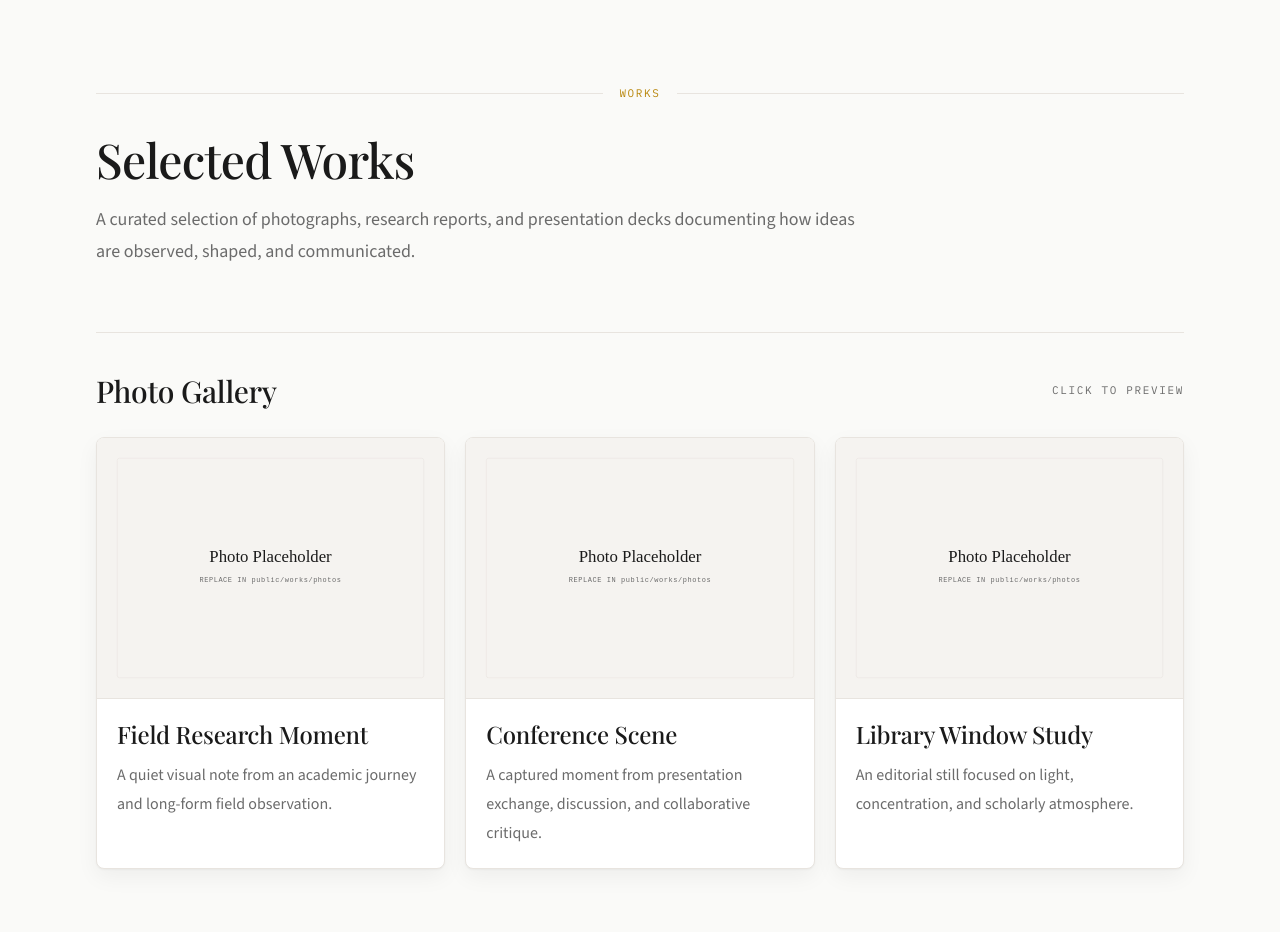
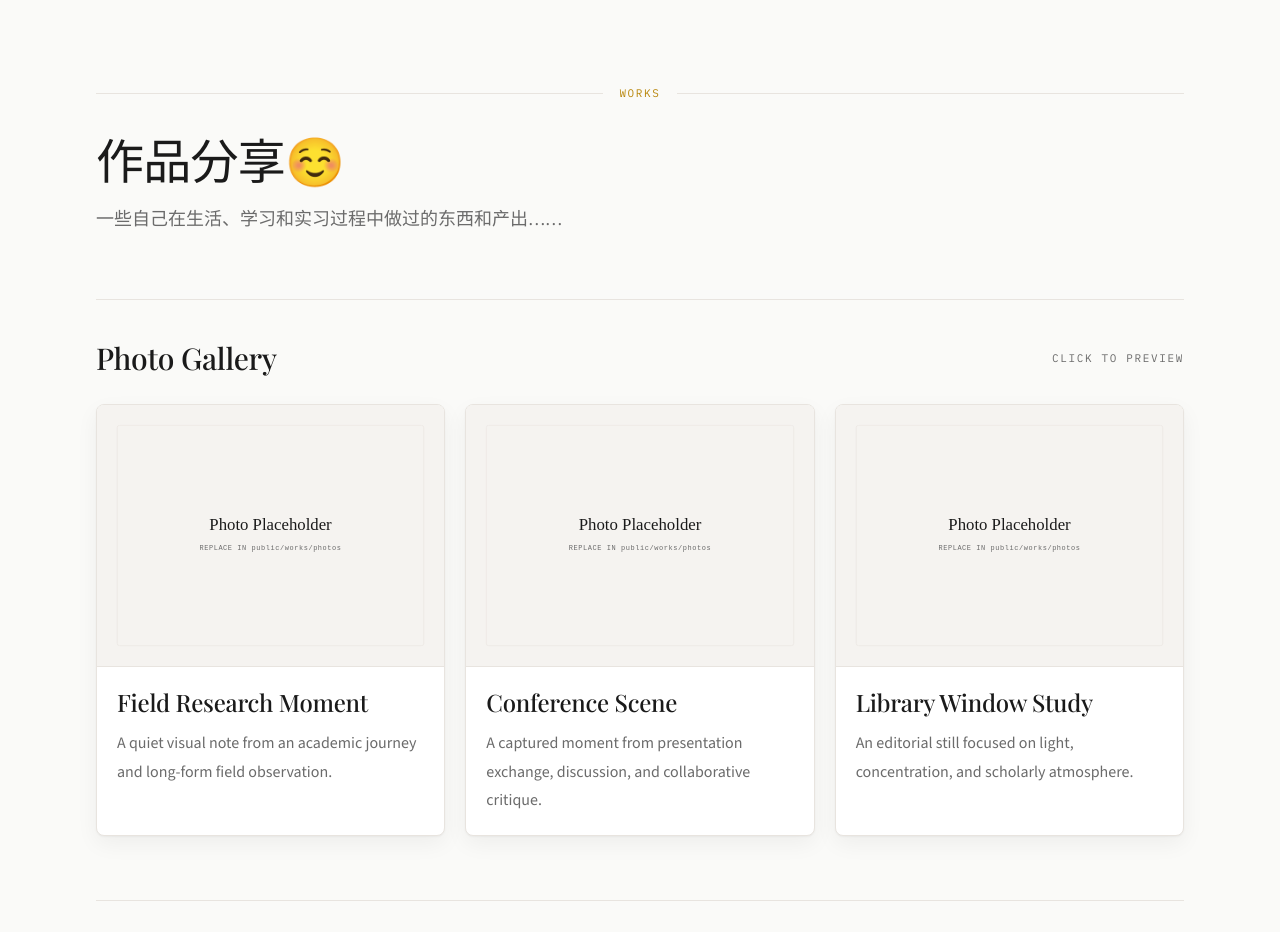
Before and after one commit to Kaka887/personal-site, a React (Vite) app: page / in a window 1280 px wide. Shown: the part 3280-4212 px from the top of the page. Built offline with nearby package versions, Linux system fonts and the light colour scheme.

Commit message:
Change header and description to Chinese
Updated the header and paragraph text to include Chinese characters.

```diff
--- a/src/sections/Works.tsx
+++ b/src/sections/Works.tsx
@@ -20,9 +20,9 @@ export function Works({ items }: WorksProps) {
           <SectionLabel label="Works" />
 
           <header className="max-w-3xl">
-            <h2 className="font-serif text-4xl leading-tight tracking-[-0.015em] text-foreground md:text-5xl">Selected Works</h2>
+            <h2 className="font-serif text-4xl leading-tight tracking-[-0.015em] text-foreground md:text-5xl">作品分享☺️</h2>
             <p className="mt-5 text-[18px] leading-[1.8] text-muted-foreground">
-              A curated selection of photographs, research reports, and presentation decks documenting how ideas are observed, shaped, and communicated.
+              一些自己在生活、学习和实习过程中做过的东西和产出……
             </p>
           </header>
 
```
